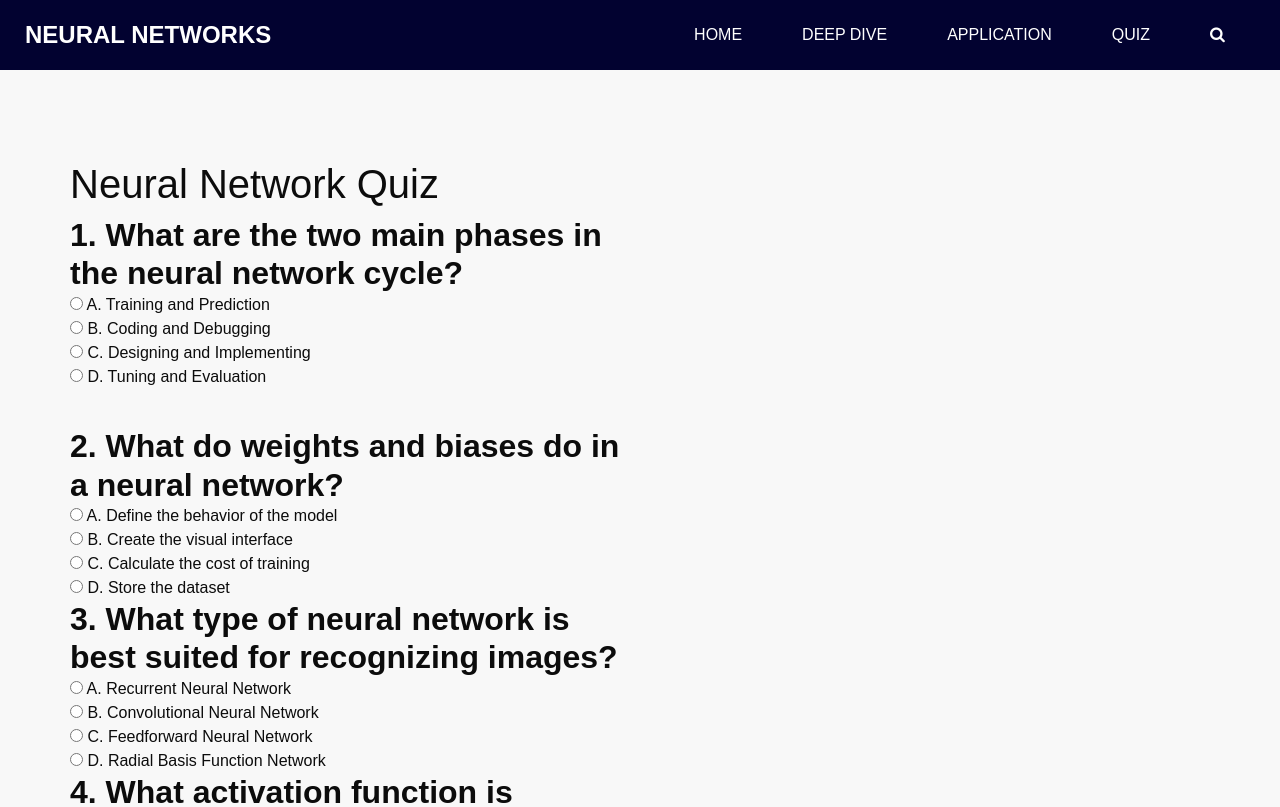
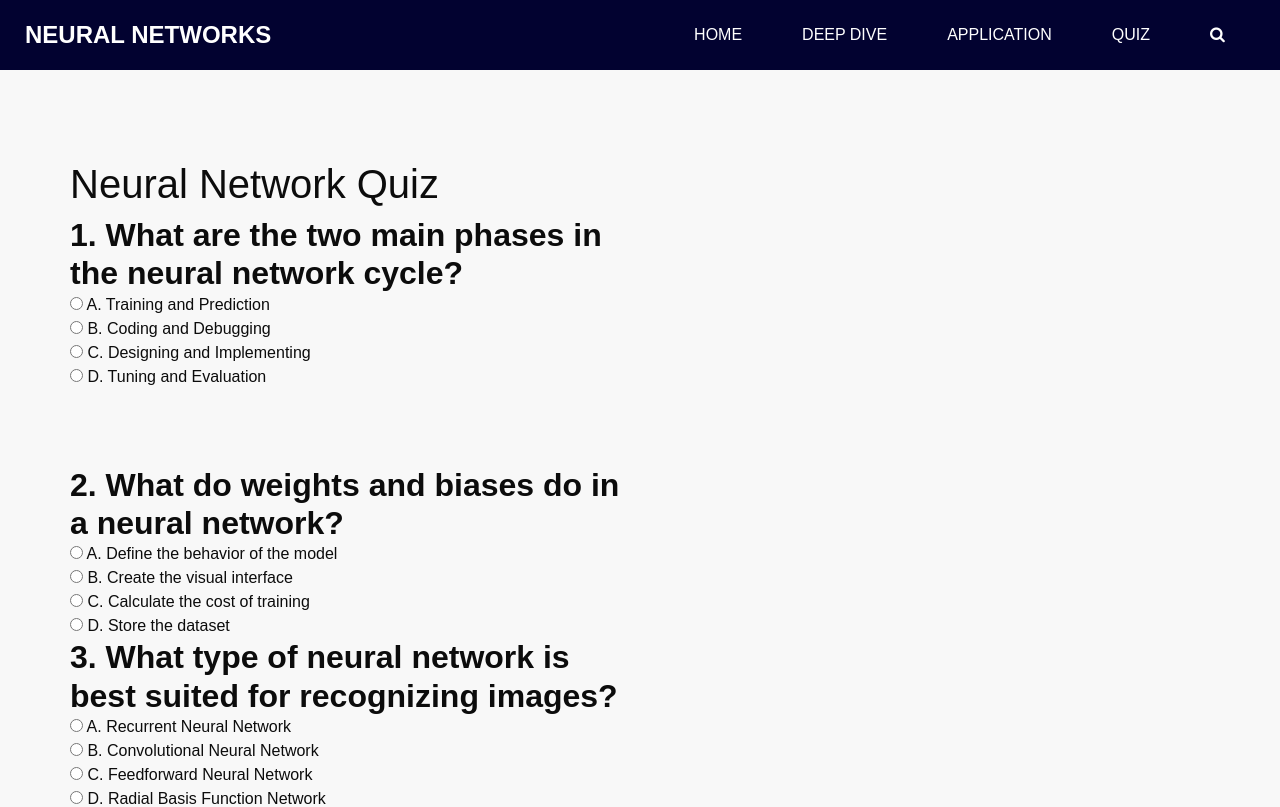
Before and after one commit to AumkarMali/Neural-Networks-Webpage, a plain HTML site: page quiz.html in a window 1280 px wide. Shown: the top 807 px of the page. Drawn offline with Linux system fonts and the light colour scheme; a script that the page names is missing.

Commit message:
Update quiz.html

```diff
--- a/quiz.html
+++ b/quiz.html
@@ -134,7 +134,7 @@
                       <input type="radio" name="answer1" value="d" /> D. Tuning and Evaluation<br/>
                     </div>
                     <div id="question2">
-                      <h2><br>2. What do weights and biases do in a neural network?</h2>
+                      <h2><br><br>2. What do weights and biases do in a neural network?</h2>
                       <input type="radio" name="answer2" value="a" /> A. Define the behavior of the model<br/>
                       <input type="radio" name="answer2" value="b" /> B. Create the visual interface<br/>
                       <input type="radio" name="answer2" value="c" /> C. Calculate the cost of training<br/>
```
